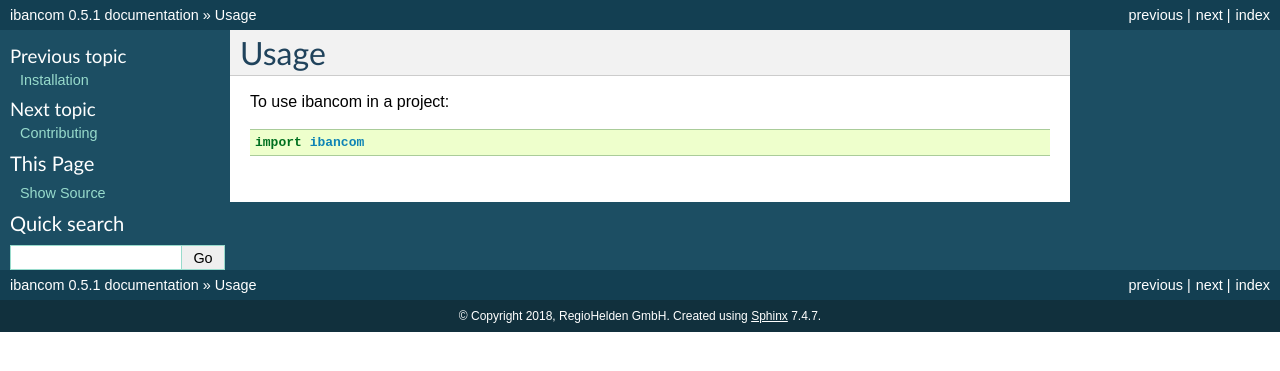
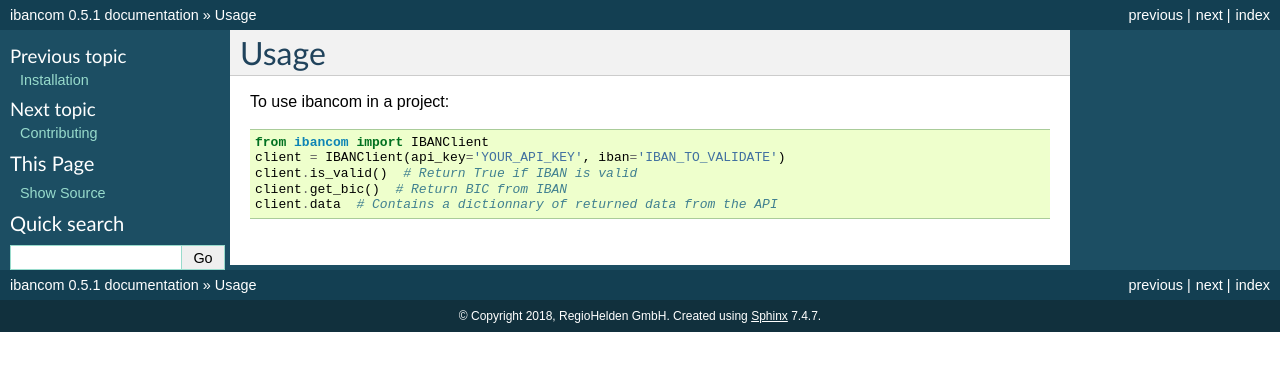
Before and after one commit to RegioHelden/ibancom, a Sphinx documentation site: the page built from docs/usage.rst, in a window 1280 px wide. Shown: the top 371 px of the page. Built offline with Sphinx 7.4.7, drawn with Linux system fonts in a browser that asks for light colours; pages that are not in the unit, such as notebooks, are missing from menus.

```diff
--- a/HISTORY.rst
+++ b/HISTORY.rst
@@ -1,6 +1,11 @@
 =======
 History
 =======
+
+0.5.2 (2018-01-06)
+------------------
+
+* Updating README and documentation usage
 
 0.5.1 (2018-01-06)
 ------------------
--- a/docs/usage.rst
+++ b/docs/usage.rst
@@ -4,4 +4,8 @@ Usage
 
 To use ibancom in a project::
 
-    import ibancom
+    from ibancom import IBANClient
+    client = IBANClient(api_key='YOUR_API_KEY', iban='IBAN_TO_VALIDATE')
+    client.is_valid()  # Return True if IBAN is valid
+    client.get_bic()  # Return BIC from IBAN
+    client.data  # Contains a dictionnary of returned data from the API
```
Also changed, not shown: README.rst (+2 -5 lines).
